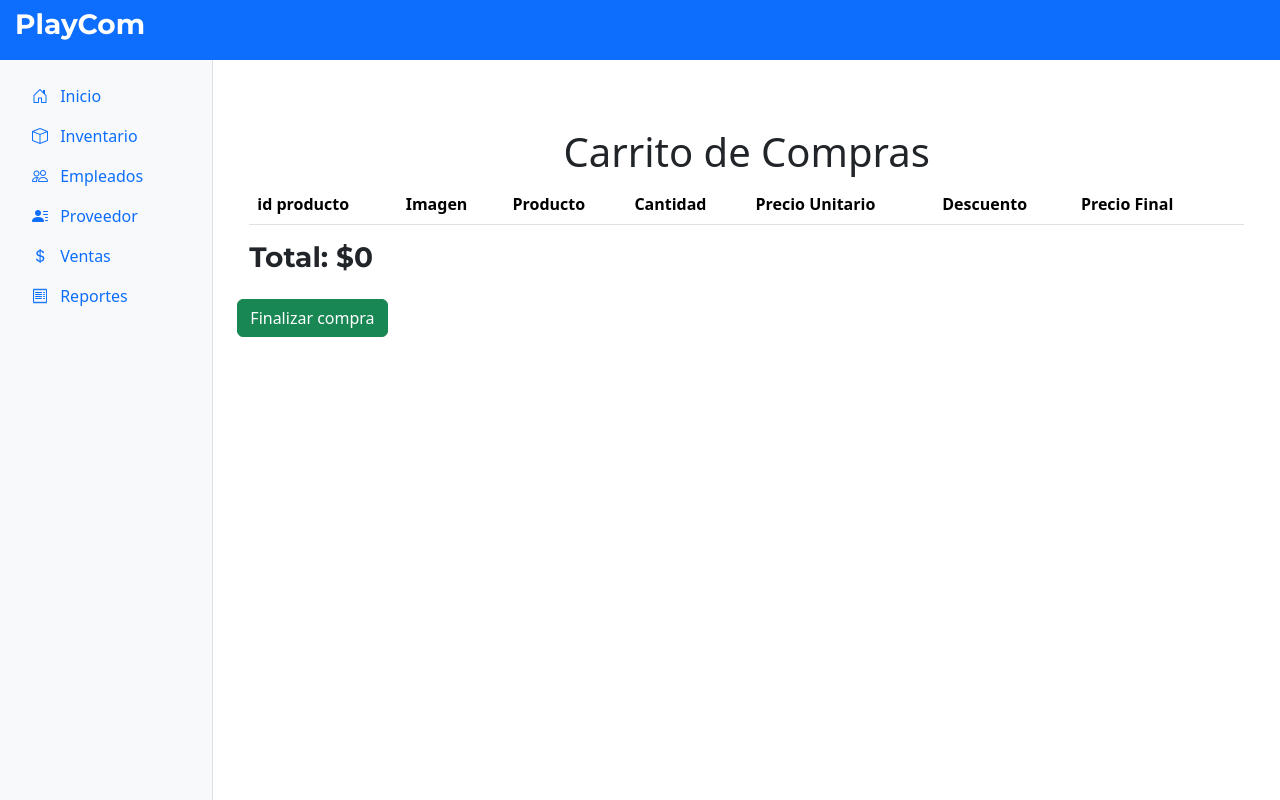
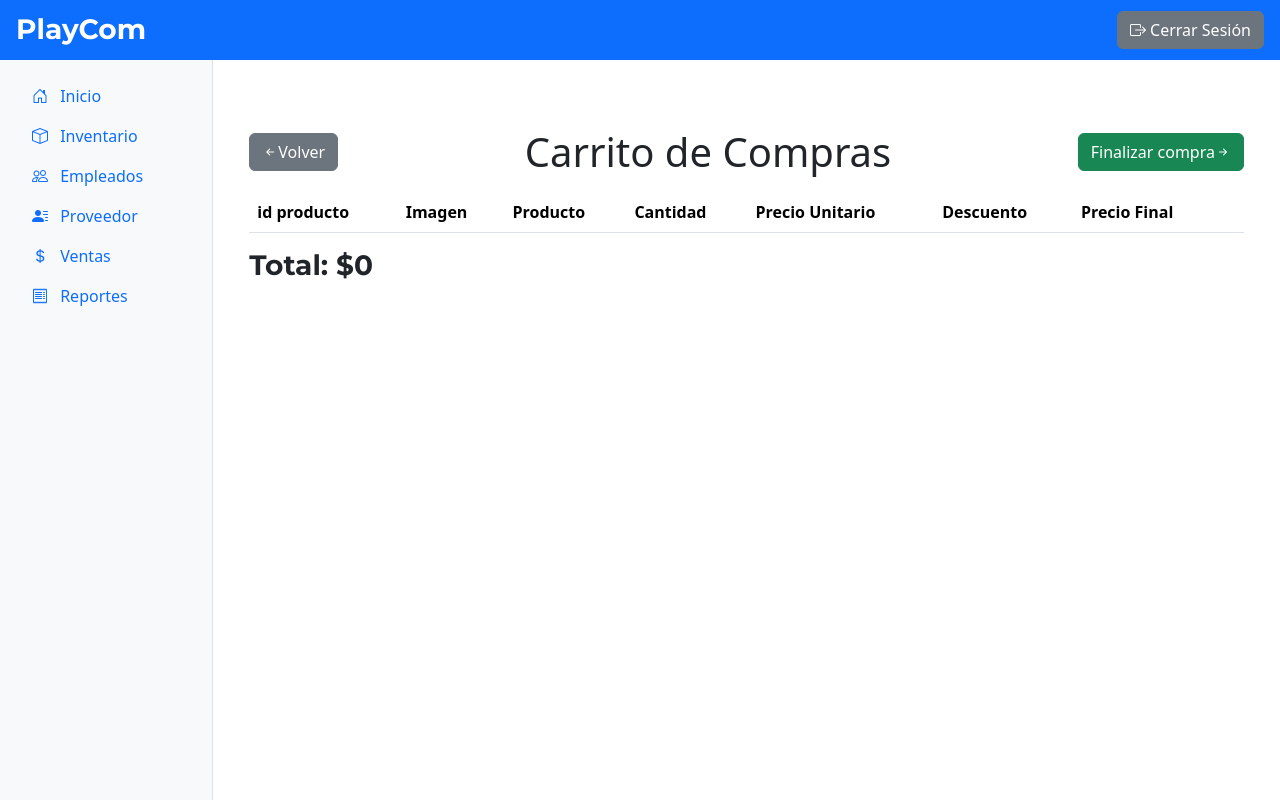
Before and after one commit to pengupang/GestordeVentas, a Django app: page /carrito/ in a window 1280 px wide. Run offline with Django 5.2, Linux system fonts and the light colour scheme; lists and menus that the app fills with data are empty; some libraries are stand-ins or nearby versions.

Commit message:
cambios chiquitos

```diff
--- a/Templates/carrito.html
+++ b/Templates/carrito.html
@@ -3,7 +3,17 @@
 <div id="main-content" class="col-md-10">
     <div class="container mt-5">
         <div class="container my-4">
-            <h1 class="text-center">Carrito de Compras</h1>
+            <div class="d-flex justify-content-between align-items-center mb-3">
+                <div>
+                    <a href="{% url 'catalogo' %}" class="btn btn-secondary"><i class="bi bi-arrow-left-short"></i>Volver</a>
+                </div>
+                <h1 class="text-center mb-0 flex-grow-1">Carrito de Compras</h1>
+                <div>
+                    <a href="{% url 'venta' %}" class="btn btn-success">Finalizar compra<i class="bi bi-arrow-right-short"></i></a>
+                </div>
+            </div>
+
+
             <table class="table">
                 <thead>
                     <tr>
@@ -72,8 +82,6 @@
             </table>
             <h3 class="text-right">Total: ${{ total }}</h3>
         </div>
-        <div class="text-right">
-            <a href="{% url 'venta' %}" class="btn btn-success">Finalizar compra</a>
-        </div>
+
 </div></div>
 </div>
--- a/Templates/header.html
+++ b/Templates/header.html
@@ -25,9 +25,13 @@
 </head>
 <body>
         <!-- Header fijo -->
-        <div class="bg-primary text-white py-2 fixed-top">
-            <h3 class="text-left">PlayCom</h3>
+        <div class="bg-primary text-white py-2 fixed-top px-3 d-flex justify-content-between align-items-center">
+            <h3 class="mb-0">PlayCom</h3>
+            <a class="btn btn-secondary" href="{% url 'login' %}">
+                <i class="bi bi-box-arrow-right"></i> Cerrar Sesión
+            </a>
         </div>
+
 
         <div class="container-fluid">
             <div class="row">
```
Also changed, not shown: Templates/catalogo.html (+4 -3 lines), Templates/login.html (+10 -8 lines).
